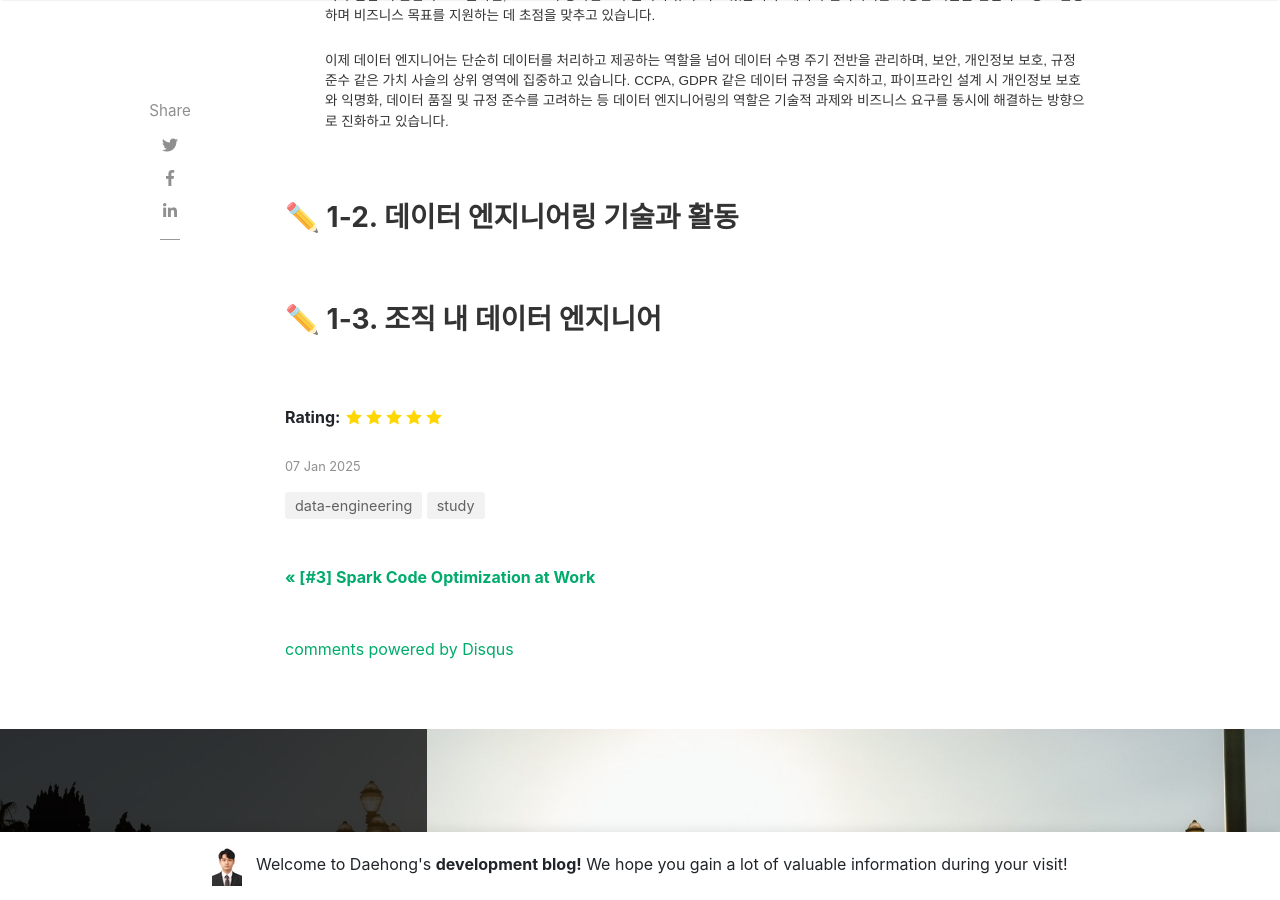
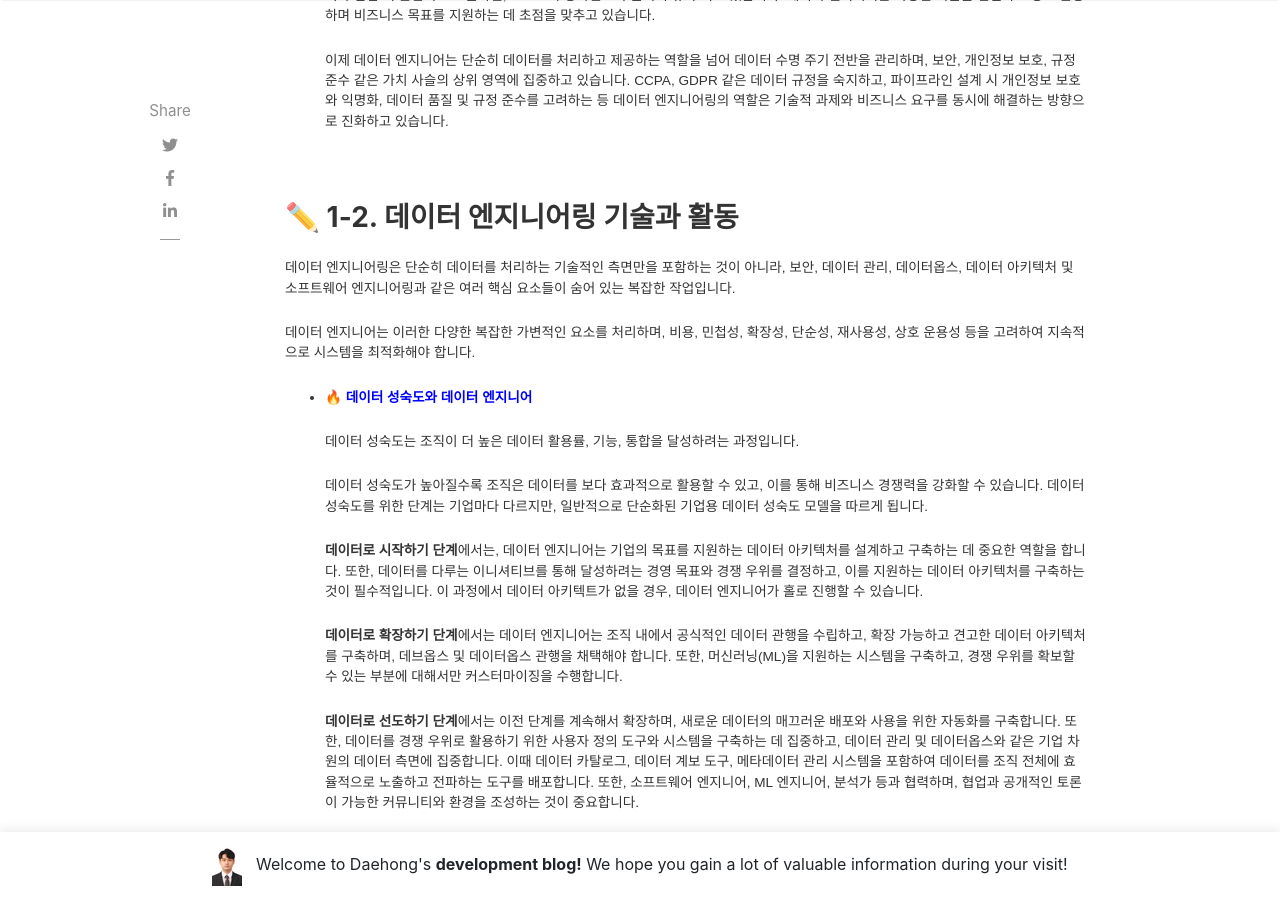
Before and after one commit to JeonDaehong/JeonDaehong.github.io, a Jekyll site: the page built from _posts/2025-01-07-robust-data-engineering.md, in a window 1280 px wide and 900 px high, scrolled down 2597 px. Built offline with Jekyll 4.4.1, drawn with Linux system fonts in a browser that asks for light colours; nearby versions of some CDN libraries; comment, search, counter and statistics services are not loaded.

Commit message:
Study Robust Data Engineering Book

```diff
--- a/_posts/2025-01-07-robust-data-engineering.md
+++ b/_posts/2025-01-07-robust-data-engineering.md
@@ -70,6 +70,23 @@ rating: 5
 
 ### ✏️ 1-2. 데이터 엔지니어링 기술과 활동
 
+데이터 엔지니어링은 단순히 데이터를 처리하는 기술적인 측면만을 포함하는 것이 아니라, 보안, 데이터 관리, 데이터옵스, 데이터 아키텍처 및 소프트웨어 엔지니어링과 같은 여러 핵심 요소들이 숨어 있는 복잡한 작업입니다.
+
+데이터 엔지니어는 이러한 다양한 복잡한 가변적인 요소를 처리하며, 비용, 민첩성, 확장성, 단순성, 재사용성, 상호 운용성 등을 고려하여 지속적으로 시스템을 최적화해야 합니다.
+
+- <span style="color:blue;">**🔥 데이터 성숙도와 데이터 엔지니어**</span>
+
+	데이터 성숙도는 조직이 더 높은 데이터 활용률, 기능, 통합을 달성하려는 과정입니다.
+
+	데이터 성숙도가 높아질수록 조직은 데이터를 보다 효과적으로 활용할 수 있고, 이를 통해 비즈니스 경쟁력을 강화할 수 있습니다. 데이터 성숙도를 위한 단계는 기업마다 다르지만, 일반적으로 단순화된 기업용 데이터 성숙도 모델을 따르게 됩니다.
+
+	**데이터로 시작하기 단계**에서는, 데이터 엔지니어는 기업의 목표를 지원하는 데이터 아키텍처를 설계하고 구축하는 데 중요한 역할을 합니다. 또한, 데이터를 다루는 이니셔티브를 통해 달성하려는 경영 목표와 경쟁 우위를 결정하고, 이를 지원하는 데이터 아키텍처를 구축하는 것이 필수적입니다. 이 과정에서 데이터 아키텍트가 없을 경우, 데이터 엔지니어가 홀로 진행할 수 있습니다.
+
+	**데이터로 확장하기 단계**에서는 데이터 엔지니어는 조직 내에서 공식적인 데이터 관행을 수립하고, 확장 가능하고 견고한 데이터 아키텍처를 구축하며, 데브옵스 및 데이터옵스 관행을 채택해야 합니다. 또한, 머신러닝(ML)을 지원하는 시스템을 구축하고, 경쟁 우위를 확보할 수 있는 부분에 대해서만 커스터마이징을 수행합니다.
+
+	**데이터로 선도하기 단계**에서는 이전 단계를 계속해서 확장하며, 새로운 데이터의 매끄러운 배포와 사용을 위한 자동화를 구축합니다. 또한, 데이터를 경쟁 우위로 활용하기 위한 사용자 정의 도구와 시스템을 구축하는 데 집중하고, 데이터 관리 및 데이터옵스와 같은 기업 차원의 데이터 측면에 집중합니다. 이때 데이터 카탈로그, 데이터 계보 도구, 메타데이터 관리 시스템을 포함하여 데이터를 조직 전체에 효율적으로 노출하고 전파하는 도구를 배포합니다. 또한, 소프트웨어 엔지니어, ML 엔지니어, 분석가 등과 협력하며, 협업과 공개적인 토론이 가능한 커뮤니티와 환경을 조성하는 것이 중요합니다.
+
+
 <br>
 
 ### ✏️ 1-3. 조직 내 데이터 엔지니어
```
